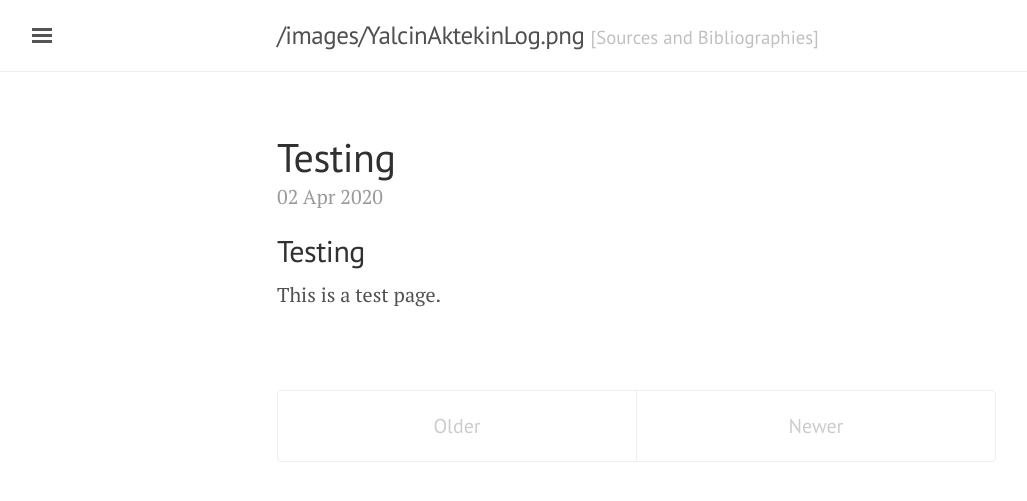
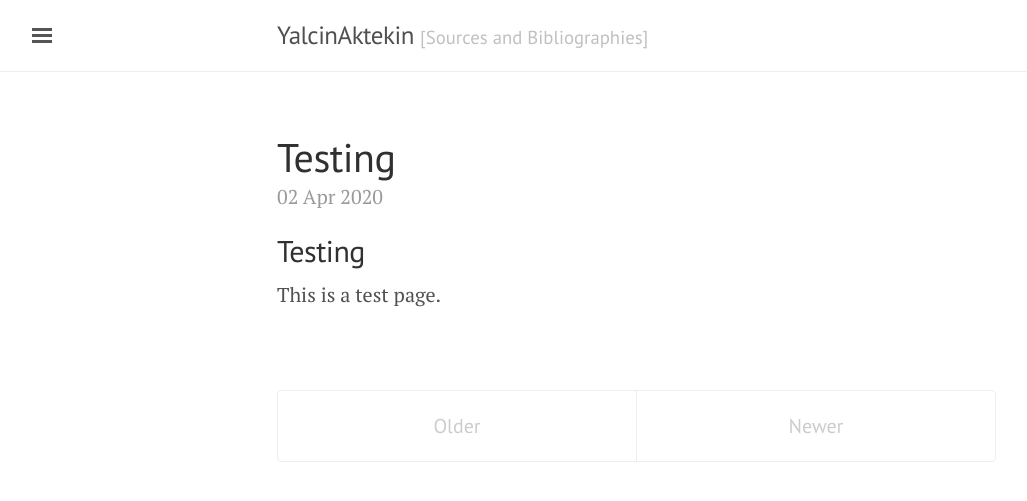
Before and after one commit to yalcinaktekin/yalcinaktekin.github.io, a Jekyll site: the page built from index.html, in a window 1280 px wide. Shown: the top 501 px of the page, without its empty margins (3-1030 px from the left). Built offline with Jekyll 4.4.1, drawn with Linux system fonts in a browser that asks for light colours; the list of posts is cut into pages by our own code.

Commit message:
Update _config.yml

```diff
--- a/_config.yml
+++ b/_config.yml
@@ -4,7 +4,7 @@
 permalink:        pretty
 
 # Setup
-title:            [/images/YalcinAktekinLog.png]
+title:            YalcinAktekin
 tagline:          '[Sources and Bibliographies]'
 description:      'Yalcin Aktekin'
 url:              https://yalcinaktekin.github.io
```
